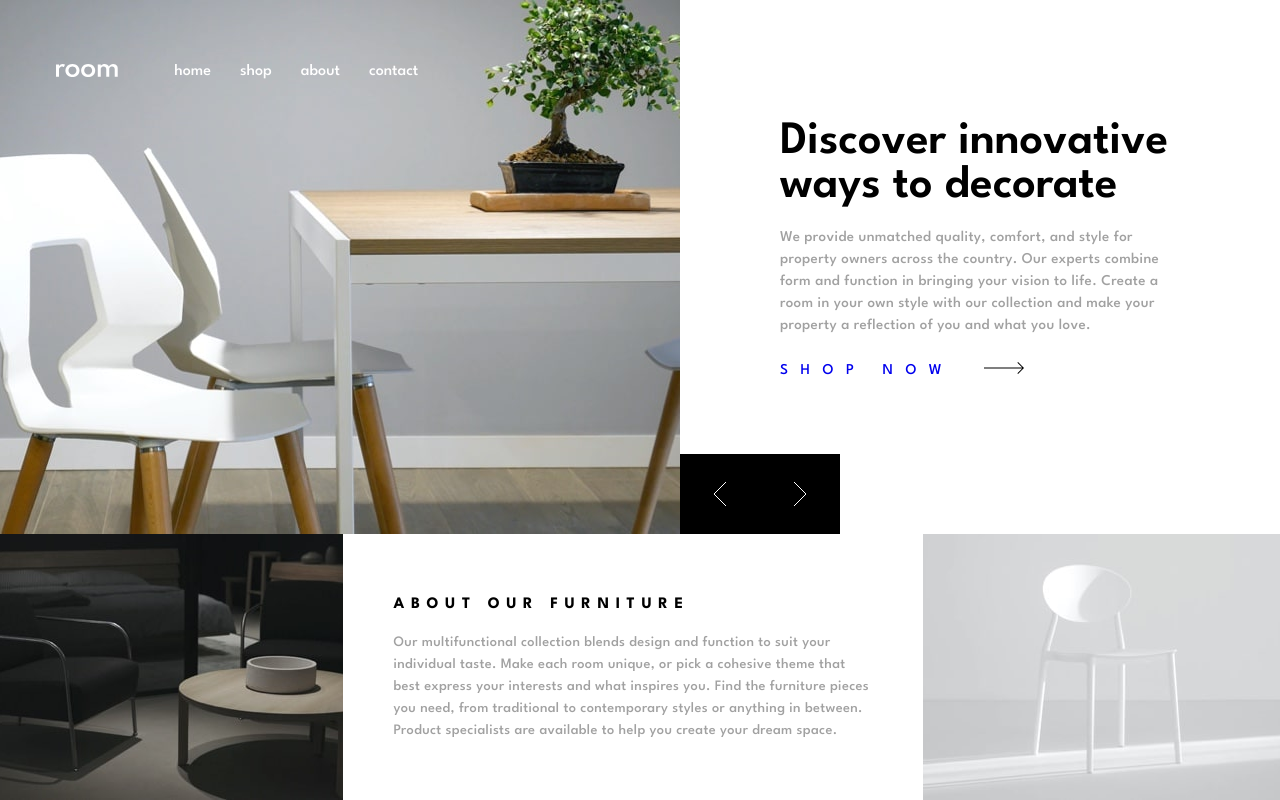
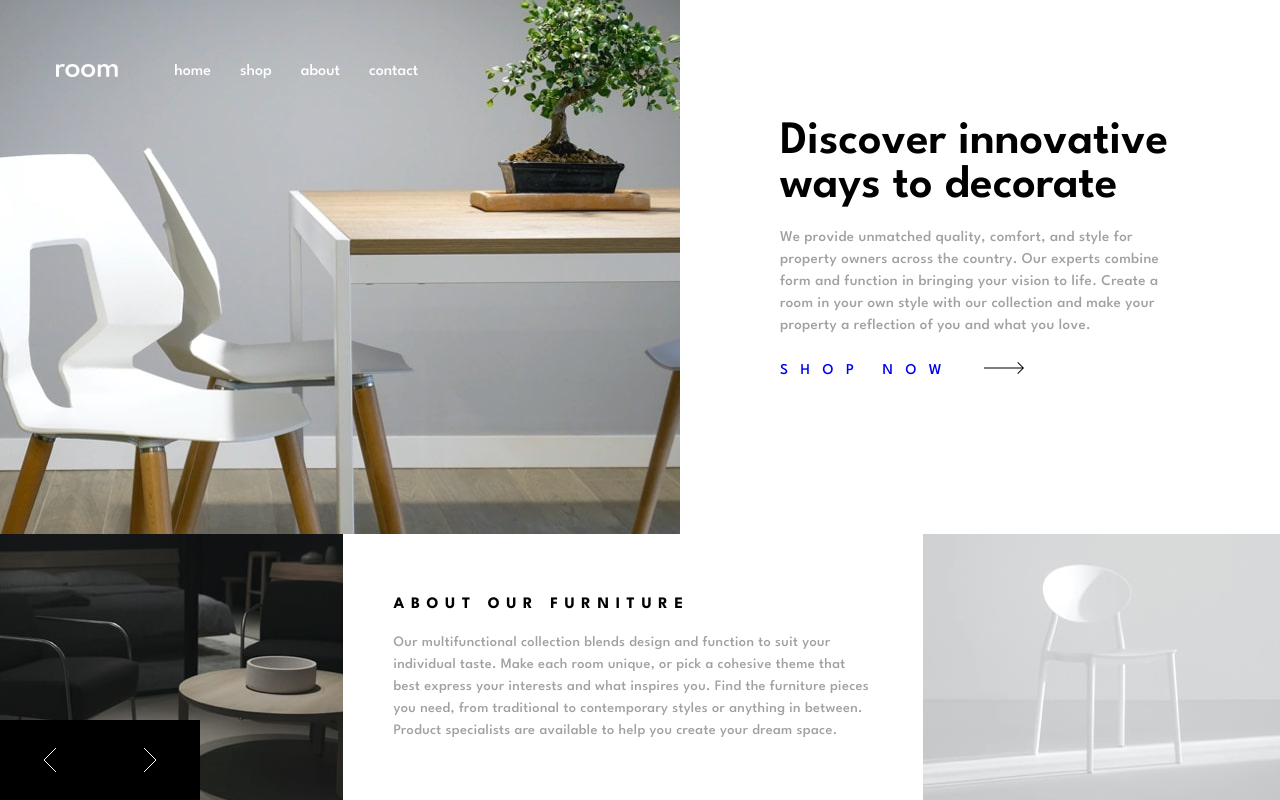
Before and after one commit to thorrellt/room, a React (Vite) app: page / in a window 1280 px wide. Built offline with nearby package versions, Linux system fonts and the light colour scheme.

Commit message:
abstact heading logic for animation

```diff
--- a/src/components/App.jsx
+++ b/src/components/App.jsx
@@ -35,7 +35,7 @@ function App() {
   return (
     <div id="App">
       <Navbar />
-      <TransitionGroup>
+      {/* <TransitionGroup>
         {currId === 0 &&
           <CSSTransition
             in={inProp}
@@ -85,7 +85,15 @@ function App() {
             />
           </CSSTransition>
         }
-      </TransitionGroup>
+      </TransitionGroup> */}
+      <Header
+              title={data[currId].title}
+              content={data[currId].content}
+              id={data[currId].id}
+              nextHeading={nextHeading}
+              prevHeading={prevHeading}
+              currId={currId}
+            />
       <Footer />
     </div>
   )
--- a/src/components/Heading.jsx
+++ b/src/components/Heading.jsx
@@ -1,5 +1,9 @@
 import { useState, useRef } from 'react'
-import { SwitchTransition, CSSTransition } from 'react-transition-group';
+import {
+    TransitionGroup,
+    SwitchTransition,
+    CSSTransition
+} from 'react-transition-group';
 import '../styles/Heading.css'
 import heroImg0 from '../assets/desktop-image-hero-1.jpg'
 import heroImg1 from '../assets/desktop-image-hero-2.jpg'
@@ -9,13 +13,16 @@ import aboutLight from '../assets/image-about-light.jpg'
 import arrow from '../assets/icon-arrow.svg'
 import leftAngle from '../assets/icon-angle-left.svg'
 import rightAngle from '../assets/icon-angle-right.svg'
+import data from '../data.js'
 
 
 export default function Header(props) {
 
-    const { title, content, id, nextHeading, prevHeading } = props
+    const { title, content, id } = props
+    const [currId, setCurrId] = useState(() => 0)
+    const [inProp, setInProp] = useState(true);
     let heroImg
-    switch (id) {
+    switch (currId) {
         case 0: {
             heroImg = heroImg0;
             break;
@@ -30,19 +37,36 @@ export default function Header(props) {
         }
     }
 
+    const nextHeading = () => {
+        setCurrId(prevId => (prevId + 1) % 3)
+    }
+
+    const prevHeading = () => {
+        const newId = currId === 0 ? 2 : currId - 1
+        setCurrId(newId)
+    }
 
     return (
 
-            <section className={`Heading heading${id}`}>
+        <div className="main">
+            <TransitionGroup>
+                {currId === 0 &&
+                    <CSSTransition
+                        in={inProp}
+                        timeout={1000}
+                        mountOnEnter
+                        unmountOnExit
+                        classNames="heading-container">
+                        <section className={`Heading heading${currId}`}>
                             <div className="img">
                                 <img src={heroImg} alt="hero image" />
                             </div>
                             <div className="content">
                                 <h1>
-                        {title}
+                                    {data[currId].title}
                                 </h1>
                                 <p>
-                        {content}
+                                    {data[currId].content}
                                 </p>
                                 <a href="#">
                                     <h3>
@@ -50,6 +74,68 @@ export default function Header(props) {
                                     </h3>
                                     <img className='arrow' src={arrow} alt="" />
                                 </a>
+                            </div>
+                        </section>
+                    </CSSTransition>
+                }
+                {currId === 1 &&
+                    <CSSTransition
+                        in={inProp}
+                        timeout={1000}
+                        mountOnEnter
+                        unmountOnExit
+                        classNames="heading-container">
+                        <section className={`Heading heading${currId}`}>
+                            <div className="img">
+                                <img src={heroImg} alt="hero image" />
+                            </div>
+                            <div className="content">
+                                <h1>
+                                    {data[currId].title}
+                                </h1>
+                                <p>
+                                    {data[currId].content}
+                                </p>
+                                <a href="#">
+                                    <h3>
+                                        shop now
+                                    </h3>
+                                    <img className='arrow' src={arrow} alt="" />
+                                </a>
+                            </div>
+                        </section>
+                    </CSSTransition>
+                }
+                {currId === 2 &&
+                    <CSSTransition
+                        in={inProp}
+                        timeout={1000}
+                        mountOnEnter
+                        unmountOnExit
+                        classNames="heading-container">
+                        <section className={`Heading heading${currId}`}>
+                            <div className="img">
+                                <img src={heroImg} alt="hero image" />
+                            </div>
+                            <div className="content">
+                                <h1>
+                                    {data[currId].title}
+                                </h1>
+                                <p>
+                                    {data[currId].content}
+                                </p>
+                                <a href="#">
+                                    <h3>
+                                        shop now
+                                    </h3>
+                                    <img className='arrow' src={arrow} alt="" />
+                                </a>
+                            </div>
+                        </section>
+                    </CSSTransition>
+                }
+
+            </TransitionGroup>
             <div className="angle-box">
                 <button onClick={prevHeading} href="#">
                     <img src={leftAngle} alt="" />
@@ -59,7 +145,6 @@ export default function Header(props) {
                 </button>
             </div>
         </div>
-            </section>
 
     )
 }
--- a/src/styles/Heading.css
+++ b/src/styles/Heading.css
@@ -61,18 +61,20 @@
     margin-inline-start: 1.875rem;
     height: .75rem;
     width: 2.5rem;
+
 }
 
-.Heading .content .angle-box {
+.main .angle-box {
     display: flex;
-    width: 26.666%;
-    position: absolute;
+    width: 200px;
+    position: fixed;
     bottom: 0;
     left: 0;
     pointer-events: none;
+    z-index: 5;
 }
 
-.Heading .content .angle-box button {
+.main  .angle-box button {
     flex-basis: 50%;
     display: flex;
     margin-block-start: 0;
@@ -85,15 +87,15 @@
 
 }
 
-.Heading .content .angle-box button:active {
+.main .angle-box button:active {
     background-color: var(--gray-900);
 }
 
-.Heading .content .angle-box button:hover>img {
+.main  .angle-box button:hover>img {
     transform: scale(1.5);
 }
 
-.Heading .content .angle-box img {
+.main  .angle-box img {
     color: white;
     height: 24px;
     width: 12px;
```
Lines whose indentation alone changed are shown as unchanged.
